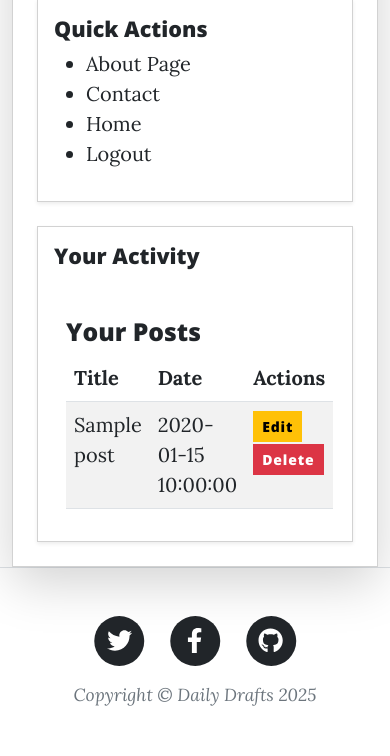
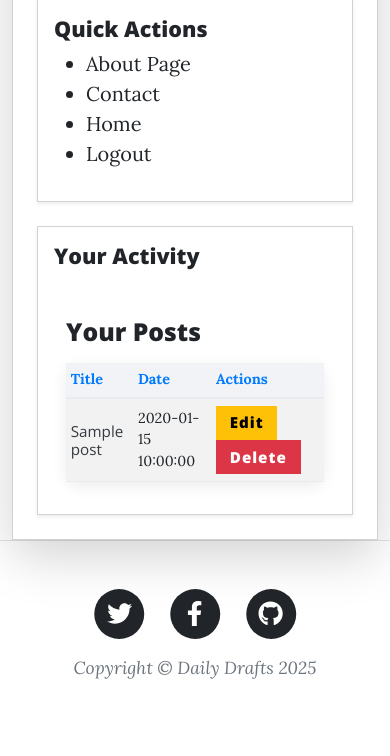
Before and after one commit to coding-enthusiast003/Blog-website, a Flask app: page /dashboard in a window 390 px wide. Shown: the part 487-1243 px from the top of the page. After the commit the page ends 1166 px from the top, so only its background shows below. Run offline with Flask 3, Linux system fonts and the light colour scheme; the visitor is signed in with stand-in values (Sample User, id 1); a database or web service that is not in the repository returns one stand-in record (values such as "Sample title"); some libraries are stand-ins or nearby versions.

Commit message:
Added the logic to modify , add and delete the post

```diff
--- a/app.py
+++ b/app.py
@@ -4,6 +4,7 @@ from flask_pymongo import PyMongo
 import  os
 from dotenv import load_dotenv
 from bson.objectid import ObjectId
+from datetime import datetime
 
 
 load_dotenv()
@@ -73,6 +74,27 @@ def dashboard():
     user_email = session.get("email")
     posts = mongo.db.posts.find({'email': user_email}).sort('date', -1)
     return render_template('dashboard.html', username=session['user'], user_email=user_email, posts=posts)
+
+
+@app.route('/add', methods=['GET', 'POST'])
+def add_blog():
+    if 'user' not in session:
+        return redirect(url_for('login'))
+
+    if request.method == 'POST':
+        title = request.form['title'].strip()
+        subtitle = request.form['subtitle'].strip()
+        content = request.form['content'].strip()
+        author = session.get("user")
+        date = datetime.now().strftime("%B %d, %Y")
+        email = session.get("email")
+
+        # Insert the new post into the database
+        mongo.db.posts.insert_one({'title': title, 'subtitle': subtitle, 'content': content, 'email': email, 'author': author, 'date': date})
+        flash("Post added successfully!", "success")
+        return redirect(url_for('dashboard'))
+
+    return render_template('add.html')
 
 
 @app.route('/edit/<post_id>', methods=['GET', 'POST'])
--- a/templates/about.html
+++ b/templates/about.html
@@ -19,7 +19,7 @@
         <div class="row gx-4 gx-lg-5 justify-content-center">
             <div class="col-md-10 col-lg-8 col-xl-7">
                 <p>
-                    Hi 👋 I am <strong>Shubham Das</strong>, the creator of this blog.
+                    Hi 👋 I am <strong>Subham Das</strong>, the creator of this blog.
                     This platform is my personal space to share my learning journey, projects,
                     and experiences in <strong>backend development</strong>,
                     <strong>Python</strong>, <strong>Flask</strong>, and <strong>databases</strong>.
--- a/templates/dashboard.html
+++ b/templates/dashboard.html
@@ -3,6 +3,67 @@
 {% block title %}Dashboard{% endblock %}
 
 {% block header %}{% endblock %} <!-- This removes the navbar/header -->
+
+{% block styles %}
+<style>
+  /* Posts Table Styling */
+  .dashboard-posts-table {
+    background: rgba(255,255,255,0.97);
+    border-radius: 12px;
+    box-shadow: 0 4px 16px rgba(0,0,0,0.08);
+    margin-top: 1.5rem;
+    overflow-x: auto;
+  }
+  .dashboard-posts-table th, .dashboard-posts-table td {
+    vertical-align: middle !important;
+    text-align: left;
+    padding: 0.75rem 1rem;
+    font-size: 1rem;
+  }
+  .dashboard-posts-table th {
+    background: #f1f3f6;
+    font-weight: 600;
+    color: #007bff;
+    border-bottom: 2px solid #e9ecef;
+  }
+  .dashboard-posts-table td {
+    background: #fff;
+    border-bottom: 1px solid #e9ecef;
+  }
+  .dashboard-posts-table .post-title {
+    font-size: 1.1rem;
+    font-weight: 500;
+    color: #343a40;
+    margin: 0;
+  }
+  .dashboard-posts-table a.btn {
+    margin-right: 0.5rem;
+    font-size: 0.95rem;
+    padding: 0.3rem 0.8rem;
+  }
+  @media (max-width: 768px) {
+    .dashboard-posts-table th, .dashboard-posts-table td {
+      font-size: 0.95rem;
+      padding: 0.5rem 0.5rem;
+    }
+    .dashboard-posts-table .post-title {
+      font-size: 1rem;
+    }
+  }
+  @media (max-width: 576px) {
+    .dashboard-posts-table th, .dashboard-posts-table td {
+      font-size: 0.9rem;
+      padding: 0.4rem 0.3rem;
+    }
+    .dashboard-posts-table .post-title {
+      font-size: 0.95rem;
+    }
+    .dashboard-posts-table {
+      margin-top: 1rem;
+    }
+  }
+</style>
+{% endblock %}
 
 {% block content %}
 <div class="container mt-5">
@@ -48,7 +109,7 @@
             <h4 class="card-title">Your Activity</h4>
             <div class="container mt-5">
               <h2>Your Posts</h2>
-              <table class="table table-striped table-hover">
+              <table class="table table-striped table-hover dashboard-posts-table">
                 <thead>
                   <tr>
                     <th>Title</th>
@@ -59,7 +120,11 @@
                 <tbody>
                   {% for post in posts %}
                   <tr>
-                    <td>{{ post.title }}</td>
+                    <td>
+                      <a href="{{ url_for('show_post', post_id=post._id) }}">
+                        <h2 class="post-title">{{ post.title }}</h2>
+                      </a>
+                    </td>
                     <td>{{ post.date }}</td>
                     <td>
                       <a href="{{ url_for('edit_post', post_id=post._id) }}" class="btn btn-sm btn-warning">Edit</a>
@@ -71,6 +136,7 @@
                   </tr>
                   {% endfor %}
                 </tbody>
+
               </table>
             </div>
 
--- a/templates/index.html
+++ b/templates/index.html
@@ -41,8 +41,9 @@
 
 
 
-      <div class="clearfix">
-        <a class="btn btn-primary float-right" href="#">Older Posts →</a>
+      <div class="clearfix" style="display: flex; justify-content: space-between;">
+        <a class="btn btn-primary" href="#">← Newer Posts </a>
+        <a class="btn btn-primary" href="#">Older Posts →</a>
       </div>
     </div>
   </div>
--- a/templates/layout.html
+++ b/templates/layout.html
@@ -73,6 +73,10 @@
                             href="{{ url_for('show_post', post_id=sample_post_id) }}">Sample Post</a>
                     </li>
                     <li class="nav-item">
+                        <a class="nav-link px-lg-3 py-3 py-lg-4"
+                            href="{{ url_for('add_blog') }}">Add Post</a>
+                    </li>
+                    <li class="nav-item">
                         <a class="nav-link px-lg-3 py-3 py-lg-4" href="{{ url_for('login') }}">User</a>
                     </li>
                     <li class="nav-item"><a class="nav-link px-lg-3 py-3 py-lg-4"
```
Also changed, not shown: templates/add.html (added, +68 -0 lines), templates/edit.html (+4 -6 lines), static/assets/add.jpg (added).
